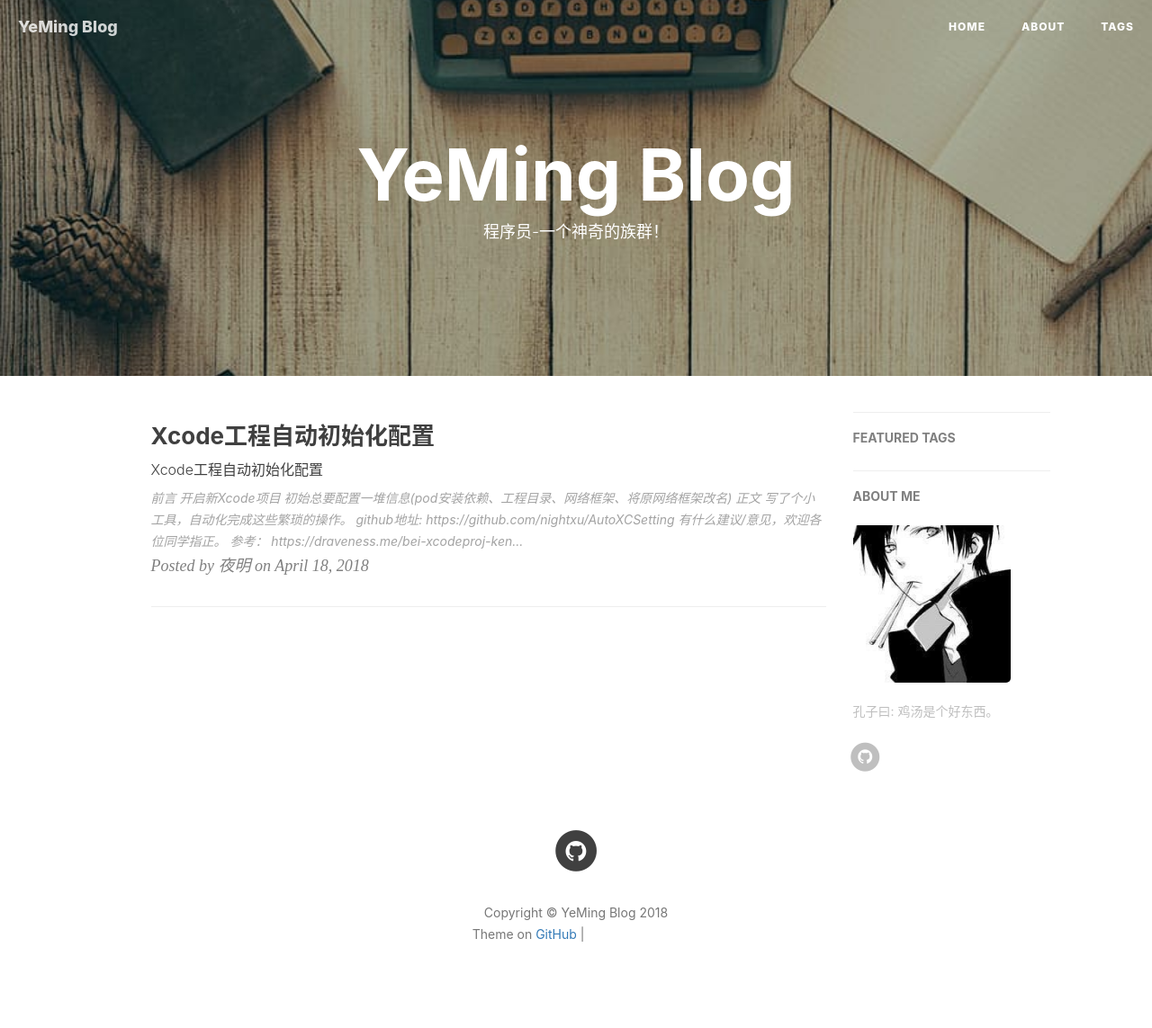
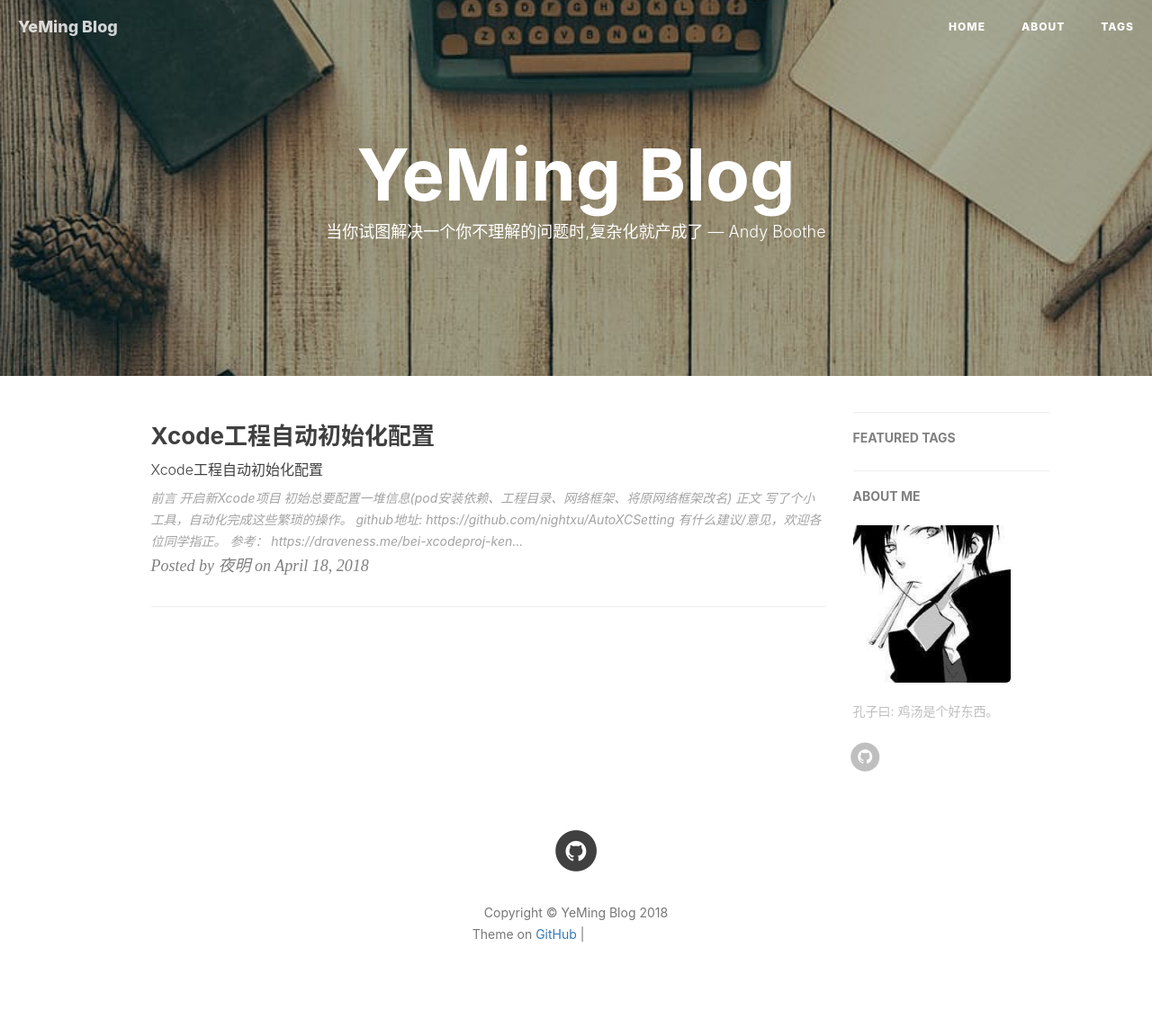
Before and after one commit to nightxu/nightxu.github.io, a Jekyll site: the page built from index.html, in a window 1280 px wide. Shown: the whole page at 90% size. Built offline with Jekyll 4.4.1, drawn with Linux system fonts in a browser that asks for light colours; nearby versions of some CDN libraries; the list of posts is cut into pages by our own code; comment, search, counter and statistics services are not loaded; grey boxes are pictures that could not be loaded.

Commit message:
Update index.html

```diff
--- a/index.html
+++ b/index.html
@@ -1,6 +1,6 @@
 ---
 layout: page
-description: "程序员-一个神奇的族群！"
+description: "当你试图解决一个你不理解的问题时,复杂化就产成了 — Andy Boothe"
 ---
 
 {% for post in paginator.posts %}
```
